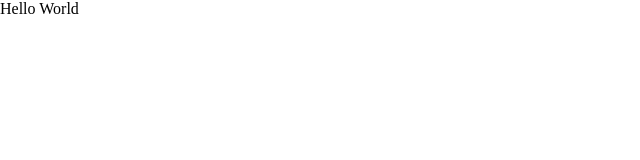
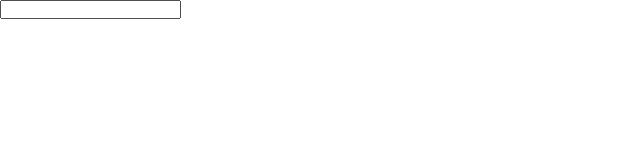
Before and after one commit to asyncfinkd/react-search, a React (Create React App) app: page / in a window 1280 px wide. Shown: the top 160 px of the page, without its empty margins (0-640 px from the left). Built offline with nearby package versions, Linux system fonts and the light colour scheme.

Commit message:
:zap: Props To connect search in app.js file

```diff
--- a/src/App.js
+++ b/src/App.js
@@ -1,9 +1,11 @@
-import React from "react";
+import React, { useState } from "react";
+import Search from "./components/search/search";
 
 export default function App() {
+  const [input, setInput] = useState("");
   return (
     <>
-      <p>Hello World</p>
+      <Search value={input} onChange={(e) => setInput(e.target.value)} />
     </>
   );
 }
--- a/src/components/search/search.js
+++ b/src/components/search/search.js
@@ -1,10 +1,10 @@
 import React from "react";
 
-export default function Search() {
+export default function Search({ value, onChange }) {
   return (
     <>
       <form>
-        <input type="text" />
+        <input type="text" value={value} onChange={onChange} />
       </form>
     </>
   );
```
